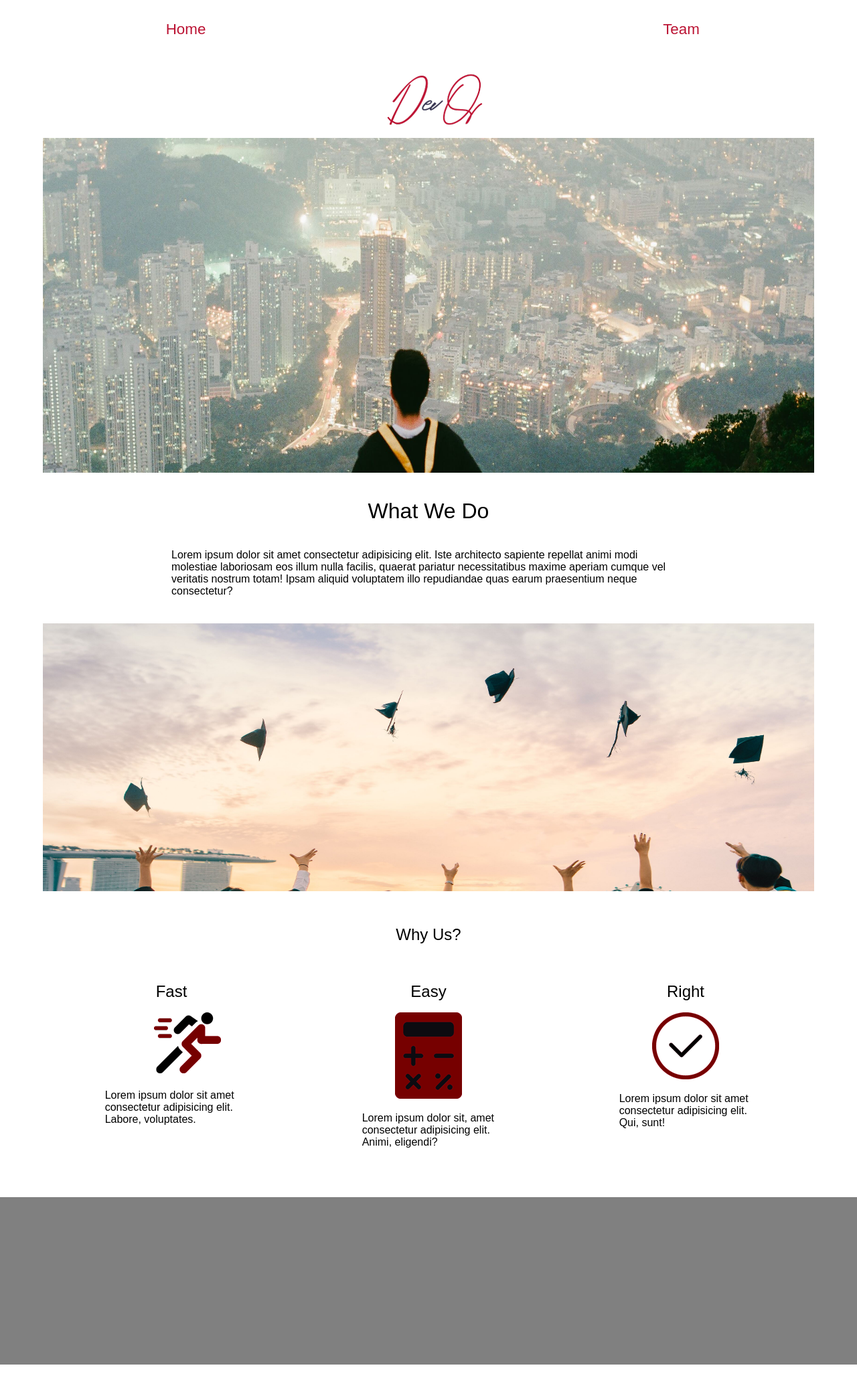
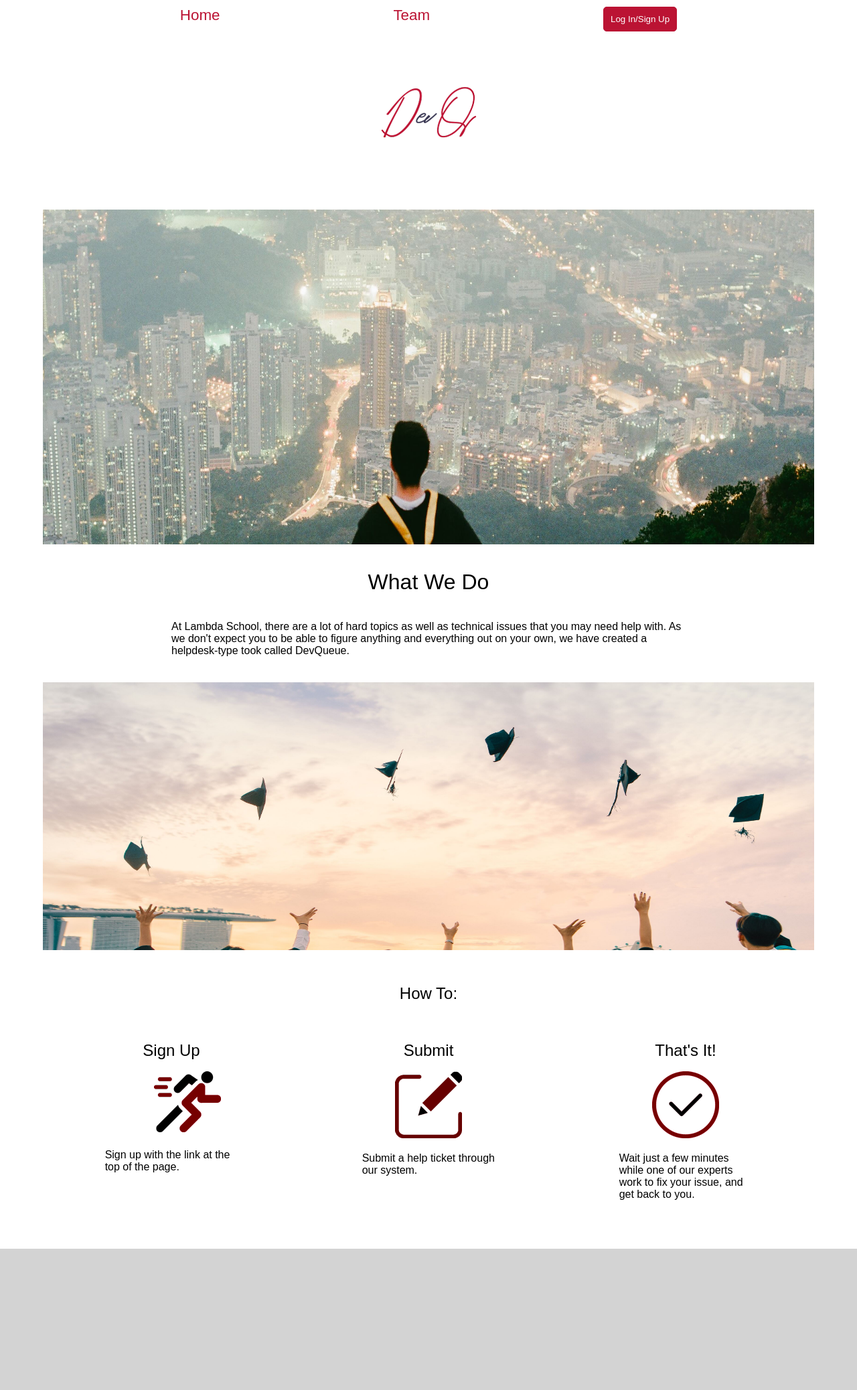
Before and after one commit to DevDesk-Queue-2/Marketing, a website: page index.html in a window 1280 px wide. Shown: the whole page at 67% size. Before the commit the page ends 2038 px from the top, so only its background shows below. Drawn offline with Linux system fonts and the light colour scheme.

Commit message:
much progress on styling, layout, more less, etc.

```diff
--- a/index.html
+++ b/index.html
@@ -11,13 +11,16 @@
   <link href="css/index.css" rel="stylesheet">
 </head>
 <header>
-    <section id="logonav">
+    <!-- <div class="logo">
+    <img src="images/logo.png" alt="logo"/>
+    </div> -->
     <nav>
         <a href="index.html">Home</a>
-        <img src="images/logo.png" alt="logo"/>
+        <!-- <img src="images/logo.png" alt="logo"/> -->
         <a href="team.html">Team</a>
+        <button>Log In/Sign Up</button>
     </nav>
-    </section>
+    <img src="images/logo.png" alt="logo"/>
 </header>
 <body>
     <section id="topSec">
@@ -25,27 +28,27 @@
     </section>
     <section id="middleTop">
         <h2>What We Do</h2>
-        <p>Lorem ipsum dolor sit amet consectetur adipisicing elit. Iste architecto sapiente repellat animi modi molestiae laboriosam eos illum nulla facilis, quaerat pariatur necessitatibus maxime aperiam cumque vel veritatis nostrum totam! Ipsam aliquid voluptatem illo repudiandae quas earum praesentium neque consectetur?</p>
+        <p>At Lambda School, there are a lot of hard topics as well as technical issues that you may need help with.  As we don't expect you to be able to figure anything and everything out on your own, we have created a helpdesk-type took called DevQueue.</p>
         <img src="images/first.jpg" alt="image of schooling"/>
     </section>
     <section id="whyText">
-        <h2>Why Us?</h2>
+        <h2>How To:</h2>
     </section>
     <section id="why">
         <div class="fast">
-           <h3>Fast</h3>
+           <h3>Sign Up</h3>
            <img src="images/fast.png" alt="image of fast"/>
-           <p>Lorem ipsum dolor sit amet consectetur adipisicing elit. Labore, voluptates.</p>
+           <p>Sign up with the link at the top of the page.</p>
         </div>
         <div class="easy">
-            <h3>Easy</h3>
-            <img src="images/calculator.png" alt="calculator"/>
-            <p>Lorem ipsum dolor sit, amet consectetur adipisicing elit. Animi, eligendi?</p>
+            <h3>Submit</h3>
+            <img src="images/paper.png" alt="pen and paper"/>
+            <p>Submit a help ticket through our system.</p>
         </div>
         <div class="right">
-            <h3>Right</h3>
+            <h3>That's It!</h3>
             <img src="images/check.png" alt="checkmark"/>
-            <p>Lorem ipsum dolor sit amet consectetur adipisicing elit. Qui, sunt!</p>
+            <p>Wait just a few minutes while one of our experts work to fix your issue, and get back to you.</p>
         </div>
     </section>
     <section id="footer">
--- a/less/footer.less
+++ b/less/footer.less
@@ -1,5 +1,5 @@
 #footer{
     width: 100%;
-    background-color: grey;
+    background-color: lightgrey;
     height: 250px;
 }
--- a/less/home-page.less
+++ b/less/home-page.less
@@ -1,35 +1,25 @@
-
-
-*{
-	box-sizing: border-box;
-	padding: 0;
-	margin: 0;
-    max-width:100%;
-    font-family: 'quicksandregular', Arial, sans-serif;
-    font-weight:normal;
-    font-style:normal;
-}
-header{
-    height:200px;
-    width: 100%;
-    margin: .25%;
-    padding: 15px;
-    nav {
-        display:flex;
-        justify-content: space-evenly;
-        a{
-            display: flex;
-            font-size: 1.4rem;
-            text-decoration: none;
-            color: #BB1333;
-        }
-        a:hover {
-            cursor: pointer;
-            color: #383651;
-            opacity: 40%;
-        }
-    }
-}
+// header{
+//     height:200px;
+//     width: 100%;
+//     margin: .25%;
+//     padding: 15px;
+//     // nav {
+//     //     display:flex;
+//     //     justify-content: space-evenly;
+//     //     background-color: lightblue;
+//     //     a{
+//     //         display: flex;
+//     //         font-size: 1.4rem;
+//     //         text-decoration: none;
+//     //         color: #BB1333;
+//     //     }
+//     //     a:hover {
+//     //         cursor: pointer;
+//     //         color: #383651;
+//     //         opacity: 40%;
+//     //     }
+//     // }
+// }
 #topSec{
     display: flex;
     justify-content: center;
--- a/less/index.less
+++ b/less/index.less
@@ -3,3 +3,4 @@
 @import "navigation.less";
 @import "team.less";
 @import "footer.less";
+@import "variables.less";
--- a/less/mixins.less
+++ b/less/mixins.less
@@ -1,3 +1,8 @@
-.signButton{
-
+.imgCircle{
+    border-radius: 50%;
+    margin: 0 auto;
+    display:flex;
 }
+.border{
+    border: 1px solid blue;
+}
--- a/less/navigation.less
+++ b/less/navigation.less
@@ -1,11 +1,9 @@
-#logonav{
-
-    width: 100%;
-    margin: .25%;
-    padding: 10px;
 nav {
     display:flex;
     justify-content: space-evenly;
+
+    height: 50px;
+    padding:10px;
     a{
         display: flex;
         font-size: 1.4rem;
@@ -17,5 +15,25 @@
         color: #383651;
         opacity: 40%;
     }
+    button{
+        border-radius: 5px;
+        background-color: #BB1333;
+        padding: 10px;
+        padding-bottom: 25px;
+        color: white;
+        border: 1px solid #BB1333;
+    }
+    button:hover{
+        cursor: pointer;
+        background-color: white;
+        color: #BB1333;
+        border: 1px solid #BB1333;
     }
 }
+header{
+    img{
+        padding-bottom: 1%;
+        display: flex;
+        margin:0 auto;
+    }
+}
--- a/less/team.less
+++ b/less/team.less
@@ -3,15 +3,15 @@
     flex-flow: column nowrap;
     padding:3%;
     h1{
+        color: @maintext;
         margin: 0 auto;
         padding: 30px;
         padding-top:0px;
         font-size: 3rem;
     }
-    p{
-        width: 60%;
-        display:flex;
-        padding:20px;
+    img{
+        width: 90%;
+        display: flex;
         margin: 0 auto;
     }
 }
@@ -62,17 +62,19 @@
     }
     div{
         width: 25%;
-        border: 1px solid lightblue;
         padding:60px;
         display: flex;
         flex-flow: column nowrap;
         h3{
             display: flex;
             margin: 0 auto;
-            padding-bottom: 10px;
+            padding-bottom: 30px;
         }
         h4{
-            padding:12%;
+            display: flex;
+            margin: 0 auto;
+            padding-top: 10px;
+            padding-bottom: 10px;
         }
         p{
             display: flex;
@@ -81,9 +83,12 @@
             padding-bottom: 30%;
         }
         img{
+            // .imgCircle();
             border-radius: 50%;
             margin: 0 auto;
             display:flex;
+            margin-top: 20px;
+            margin-bottom: 20px;
         }
     }
 }
--- /dev/null
+++ b/less/variables.less
@@ -0,0 +1,4 @@
+//colors
+@maintext: #990000;
+
+//media queries
```
Also changed, not shown: team.html (+17 -6 lines), css/index.css, images/computer-resize.jpg (added), images/mick.PNG (added), images/paper.png (added), images/test.PNG (added), images/walking.jpg (added), 1 other file. Lines whose indentation alone changed are shown as unchanged.
